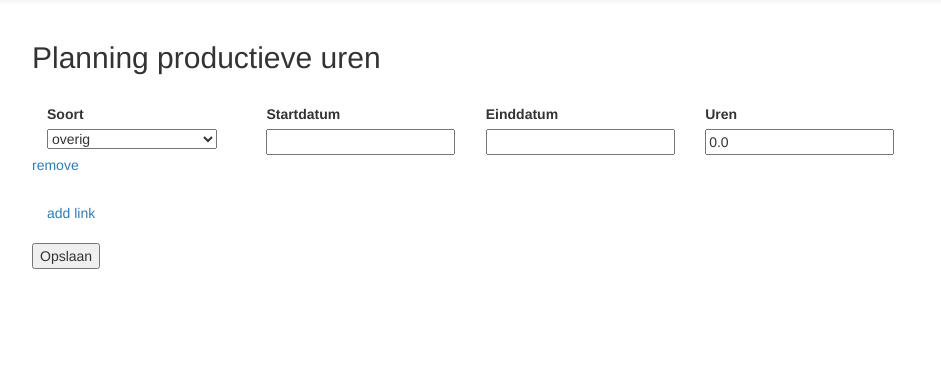
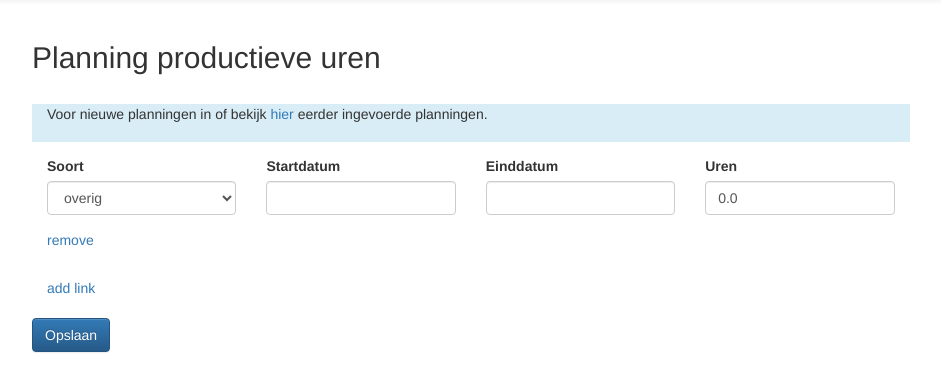
Before and after one commit to kakes-candy/ipp, a Django app: page /planning/ in a window 1280 px wide. Shown: the part 52-444 px from the top of the page, without its empty margins (38-979 px from the left). Run offline with Django 3.2, Linux system fonts and the light colour scheme; a user stored in the database is signed in; tables that the repository leaves empty hold one stand-in row (values such as "Sample post"); some libraries are stand-ins or nearby versions.

Commit message:
mogelijkheid om eerdere planningen in te zien toegevoegd

```diff
--- a/productiviteit/forms.py
+++ b/productiviteit/forms.py
@@ -30,8 +30,8 @@ class PlanningForm(forms.ModelForm):
         fields = ('soort', 'startdatum', 'einddatum', 'hoeveelheid',)
         labels = {'hoeveelheid' : 'Uren'}
         widgets = {
-        'soort': forms.Select(attrs={"class": "formveld"}),
-        'startdatum': forms.DateInput(attrs={'class': 'datetimepicker formveld'}),
-        'einddatum': forms.DateInput(attrs={'class': 'datetimepicker formveld'}),
-        'hoeveelheid': forms.NumberInput(attrs = {'class': 'formveld', 'step': '0.25'})
+        'soort': forms.Select(attrs={"class": "form-control"}),
+        'startdatum': forms.DateInput(attrs={'class': 'datetimepicker form-control'}),
+        'einddatum': forms.DateInput(attrs={'class': 'datetimepicker form-control'}),
+        'hoeveelheid': forms.NumberInput(attrs = {'class': 'form-control', 'step': '0.25'})
         }
--- a/productiviteit/static/productiviteit/css/base.css
+++ b/productiviteit/static/productiviteit/css/base.css
@@ -15,7 +15,11 @@ div.planningset {
 label.formlabel {display: block;}
 input.formveld {display: block;}
 select.formveld {display: block;}
-a.delete-row {vertical-align: bottom;}
+a.delete-row {
+  vertical-align:bottom;
+  padding-left:15px;
+  margin-top: 10px;
+}
 
 p.error {color: red;}
 
@@ -39,3 +43,7 @@ svg.chart {
   height: 75%;
   width: 100%;
 }
+
+p.textbox{
+  min-height: 2em;
+}
--- a/productiviteit/urls.py
+++ b/productiviteit/urls.py
@@ -5,6 +5,8 @@ urlpatterns = [
     url(r'^$', views.home, name='home'),
     url(r'^planning/$', views.planning, name='planning'),
     url(r'^planning/(?P<planning_id>\d+)/$', views.planning, name='planning'),
+    url(r'^planning/lijst/$', views.planning_overzicht, name='planning_overzicht'),
+    url(r'^planning/lijst/(?P<medewerker_id>\d+)/$', views.planning_overzicht, name='planning_overzicht'),
     url(r'^ajax_data/$', views.ajax_data, name='ajax_data'),
 
 ]
--- a/productiviteit/views.py
+++ b/productiviteit/views.py
@@ -1,14 +1,14 @@
 from django.contrib.auth.views import login
 from django.contrib import messages
-from django.shortcuts import render, redirect, render_to_response
+from django.shortcuts import render, redirect, render_to_response, get_object_or_404
 from django.contrib.auth.decorators import login_required
 from .models import Planning, Employee, Dagen, Feestdagen, VerdeeldePlanning, Timechart, Vestiging
 from .forms import PlanningForm
 from django.contrib.auth.models import User
 from django.forms import formset_factory, modelformset_factory
 from django.db import IntegrityError, transaction
-from django.db.models.functions import TruncMonth
-from django.db.models import Sum, Count, Value
+from django.db.models.functions import TruncMonth, TruncYear as Year
+from django.db.models import Sum, Count, Value, Q
 from django.core.urlresolvers import reverse
 from django.http import JsonResponse
 import datetime, time
@@ -16,28 +16,28 @@ from django.db.models import Prefetch
 
 
 # Home View.
+@login_required(login_url='/login/')
 def home(request, **kwargs):
-    if request.user.is_authenticated():
-        medewerker = Employee.objects.get(user = request.user)
-        rol = {}
-        if Vestiging.objects.filter(teamleider = medewerker).exists():
-            rol['naam'] = 'teamleider'
-        else:
-            rol['naam'] = 'behandelaar'
 
-        # lijst met jaren maken, huidig jaar en 2 jaar ervoor, maar niet lager dan 2016
-        # het zou mooier zijn om te kijken welke jaren in de data zitten, maar dat kost teveel tijd
-        jaren = []
-        # 1 januari van dit jaar opslaan
-        vandaag = datetime.datetime.today().date().replace(month=1).replace(day=1)
-        for i in range(0, 3):
-            date = vandaag.replace(year=(vandaag.year-i))
-            if date.year >= 2016:
-                jaren.append(date)
+    medewerker = Employee.objects.get(user = request.user)
+    rol = {}
+    if Vestiging.objects.filter(teamleider = medewerker).exists():
+        rol['naam'] = 'teamleider'
+    else:
+        rol['naam'] = 'behandelaar'
 
-        return render(request, 'productiviteit/home.html', {'naam': medewerker, 'jaren': jaren, 'rol': rol})
-    else:
-        return login(request)
+    # lijst met jaren maken, huidig jaar en 2 jaar ervoor, maar niet lager dan 2016
+    # het zou mooier zijn om te kijken welke jaren in de data zitten, maar dat kost teveel tijd
+    jaren = []
+    # 1 januari van dit jaar opslaan
+    vandaag = datetime.datetime.today().date().replace(month=1).replace(day=1)
+    for i in range(0, 3):
+        date = vandaag.replace(year=(vandaag.year-i))
+        if date.year >= 2016:
+            jaren.append(date)
+
+    return render(request, 'productiviteit/home.html', {'naam': medewerker, 'jaren': jaren, 'rol': rol})
+
 
 @login_required(login_url='/login/')
 def planning(request, planning_id=None):
@@ -294,3 +294,49 @@ def ajax_data(request):
             {'key': 'gerealiseerd', 'color': '#FF7F50', 'values': direct_cum}]}
 
             return JsonResponse(data_nvd)
+
+
+def planning_overzicht(request, medewerker_id=None):
+
+    # Employee verbonden met account
+    gebruiker = Employee.objects.get(user = request.user)
+
+    # Eventuele teamleden ophalen
+    tl = Employee.objects.filter(vestiging__teamleider = gebruiker)
+
+    # Rol van de vrager bepalen
+    rol = {}
+    if tl.exists():
+        rol['naam'] = 'teamleider'
+    else:
+        rol['naam'] = 'behandelaar'
+
+    # Als om een specifieke medewerker wordt gevraagd deze proberen op te halen
+    if medewerker_id:
+        medewerker_id =  int(medewerker_id)
+        medewerker = get_object_or_404(Employee, pk = medewerker_id)
+        # heeft de gebruiker recht om deze client in te zien?
+        # (gebruiker vraagt voor zichzelf of is teamleider en vraagt voor een van zijn team)
+        if (medewerker_id == gebruiker.pk or tl.filter(pk = medewerker_id).exists()):
+            planningen = Planning.objects.filter(medewerker = medewerker_id)
+        # Geen rechten?, wegwezen
+        else:
+            messages.error(request, 'Geen rechten om de planningen van deze medewerker in te zien')
+            return redirect(reverse('home'))
+
+    # Als niet om een specifieke medewerker wordt gevraagd,
+    # mag een teamleider een lijst van zijn medewerkers zien
+    if not medewerker_id:
+        if rol['naam'] == 'teamleider':
+            # Hier doorsturen naar medewerkers lijst template
+            return render(request, 'productiviteit/medewerker_lijst.html',
+                            {'rol': rol, 'medewerkers': tl})
+        elif rol['naam'] == 'behandelaar':
+            # Als een normale behandelaar een verzoek stuurt zonder id, dan
+            # naar zijn eigen lijst verwijzen (indien mogelijk)
+            planningen = Planning.objects.filter(medewerker = gebruiker.pk)
+            # Hier doorsturen naar planningslijst template
+
+
+    return render(request, 'productiviteit/planning_lijst.html',
+                            {'rol': rol, 'planningen': planningen})
--- a/templates/productiviteit/planning_create.html
+++ b/templates/productiviteit/planning_create.html
@@ -16,6 +16,14 @@
 {% for planning in planning_formset %}
 
 <div class="container">
+  <div class="row offset-bottom-l">
+    <div class="col-sm-9 col-m-8 col-l-6 bg-info">
+      <p class="textbox">
+        Voor nieuwe planningen in of bekijk <a href="/planning/lijst/">hier</a>
+        eerder ingevoerde planningen.
+      </p>
+    </div>
+  </div>
   <div class="row">
     <div class="col-sm-9 col-m-8 col-l-6">
       <div class="row planningset">
@@ -27,8 +35,8 @@
         {% for hidden in planning.hidden_fields %}
           {{ hidden }}
           {% endfor %}
-            <div class="col-sm-3">
-              <label for="", class="formlabel">{{planning.soort.label}}</label>
+            <div class="col-sm-3 col-xs-3 form-group">
+              <label for="", class="control-label">{{planning.soort.label}}</label>
               {{planning.soort}}
               {% if planning.soort.errors %}
                 {% for error in planning.soort.errors %}
@@ -36,8 +44,8 @@
                 {% endfor %}
               {% endif %}
            </div>
-           <div class="col-sm-3">
-              <label for="", class="formlabel">{{planning.startdatum.label}}</label>
+           <div class="col-sm-3 col-xs-3 form-group">
+              <label for="", class="control-label">{{planning.startdatum.label}}</label>
               {{planning.startdatum}}
               {% if planning.startdatum.errors %}
                 {% for error in planning.startdatum.errors %}
@@ -45,8 +53,8 @@
                 {% endfor %}
               {% endif %}
           </div>
-          <div class="col-sm-3">
-              <label for="", class="formlabel">{{planning.einddatum.label}}</label>
+          <div class="col-sm-3 col-xs-3 form-group">
+              <label for="", class="control-label">{{planning.einddatum.label}}</label>
               {{planning.einddatum}}
               {% if planning.einddatum.errors %}
                 {% for error in planning.einddatum.errors %}
@@ -56,7 +64,7 @@
                 {% endfor %}
               {% endif %}
           </div>
-          <div class="col-sm-3">
+          <div class="col-sm-3 col-xs-3 form-group">
               <label for="", class="formlabel">{{planning.hoeveelheid.label}}</label>
               {{planning.hoeveelheid}}
               {% if planning.hoeveelheid.errors %}
@@ -80,7 +88,7 @@
 
 {% endfor %}
 <br>
-<input class="button" type="submit" value="Opslaan" />
+<input class="btn btn-primary" type="submit" value="Opslaan" />
 
 </form>
 
```
Also changed, not shown: templates/productiviteit/medewerker_lijst.html (added, +21 -0 lines), templates/productiviteit/planning_lijst.html (added, +47 -0 lines).
